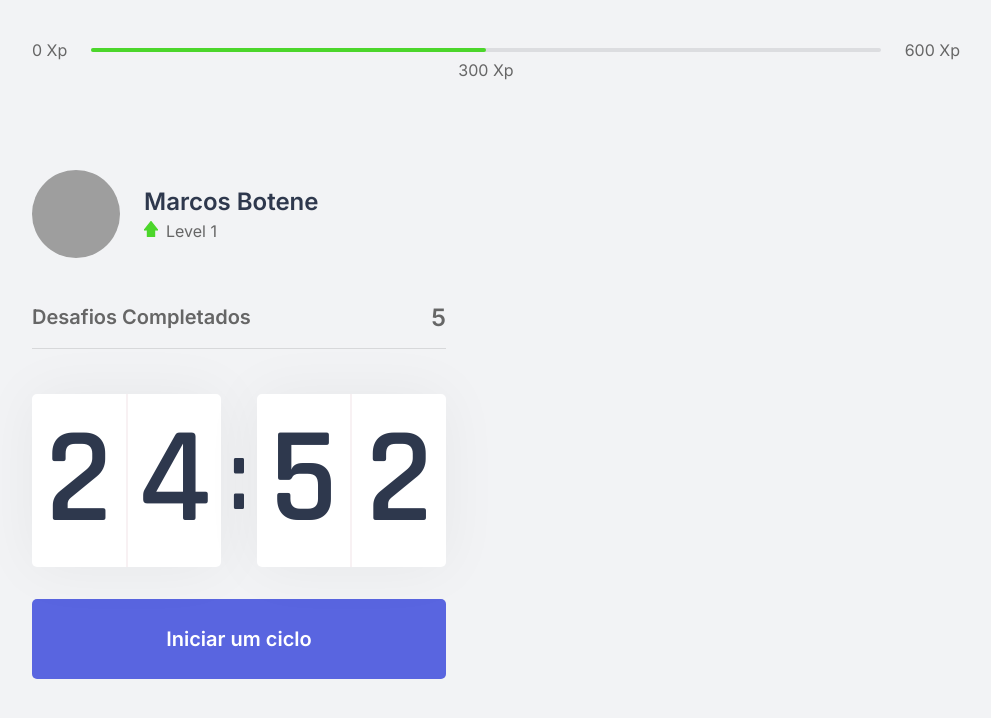
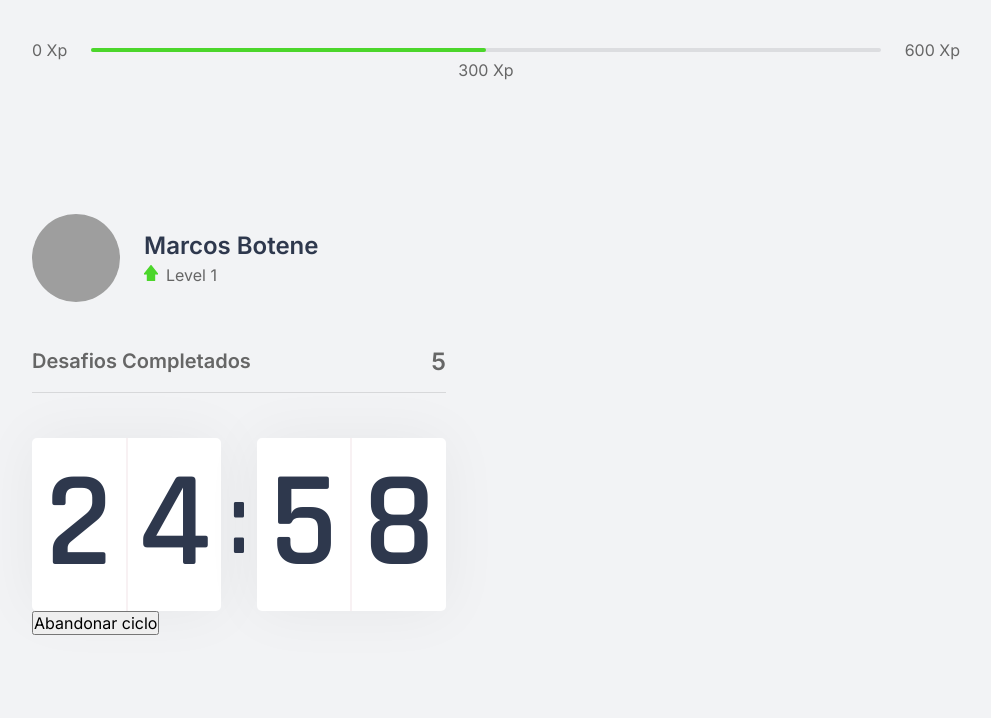
Before and after one commit to MarcosJBM/move-it-nlw-4, a Next.js app in the folder moveit-next/: page / in a window 1280 px wide. Both pictures are taken after a click on the button "Iniciar um ciclo". Shown: the top 718 px of the page, without its empty margins (144-1135 px from the left). Built offline with nearby package versions, Linux system fonts and the light colour scheme; grey boxes are pictures that could not be loaded.

Commit message:
Fix Countdown Component.

```diff
--- a/moveit-next/src/components/Countdown.tsx
+++ b/moveit-next/src/components/Countdown.tsx
@@ -3,7 +3,7 @@ import styles from '../styles/components/Countdown.module.css';
 
 export const Countdown = () => {
   const [time, setTime] = useState(25 * 60);
-  const [active, setActive] = useState(false);
+  const [isActive, setIsActive] = useState(false);
 
   const minutes = Math.floor(time / 60);
   const seconds = time % 60;
@@ -12,14 +12,16 @@ export const Countdown = () => {
   const [secondLeft, secondRight] = String(seconds).padStart(2, '0').split('');
 
   const startCountdown = () => {
-    setActive(true);
+    setIsActive(true);
   };
 
   useEffect(() => {
+    if (isActive && time > 0) {
       setTimeout(() => {
         setTime(time - 1);
       }, 1000);
-  }, [active, time]);
+    }
+  }, [isActive, time]);
 
   return (
     <div>
@@ -35,6 +37,15 @@ export const Countdown = () => {
         </div>
       </div>
 
+      {isActive ? (
+        <button
+          type='button'
+          className={`${styles.countdownButton}${styles.countdownButtonActive}`}
+          onClick={startCountdown}
+        >
+          Abandonar ciclo
+        </button>
+      ) : (
         <button
           type='button'
           className={styles.countdownButton}
@@ -42,6 +53,7 @@ export const Countdown = () => {
         >
           Iniciar um ciclo
         </button>
+      )}
     </div>
   );
 };
```
Lines whose indentation alone changed are shown as unchanged.
